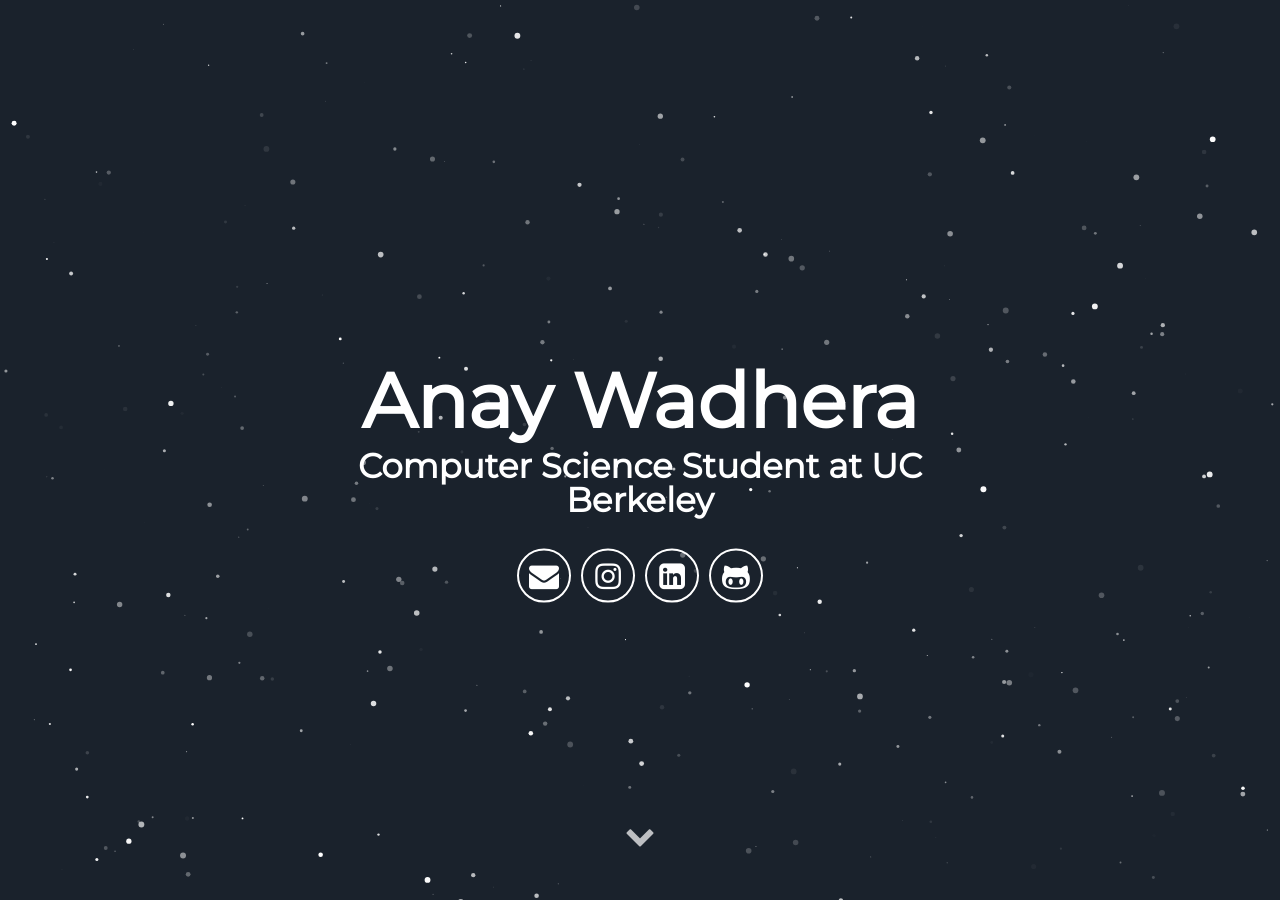
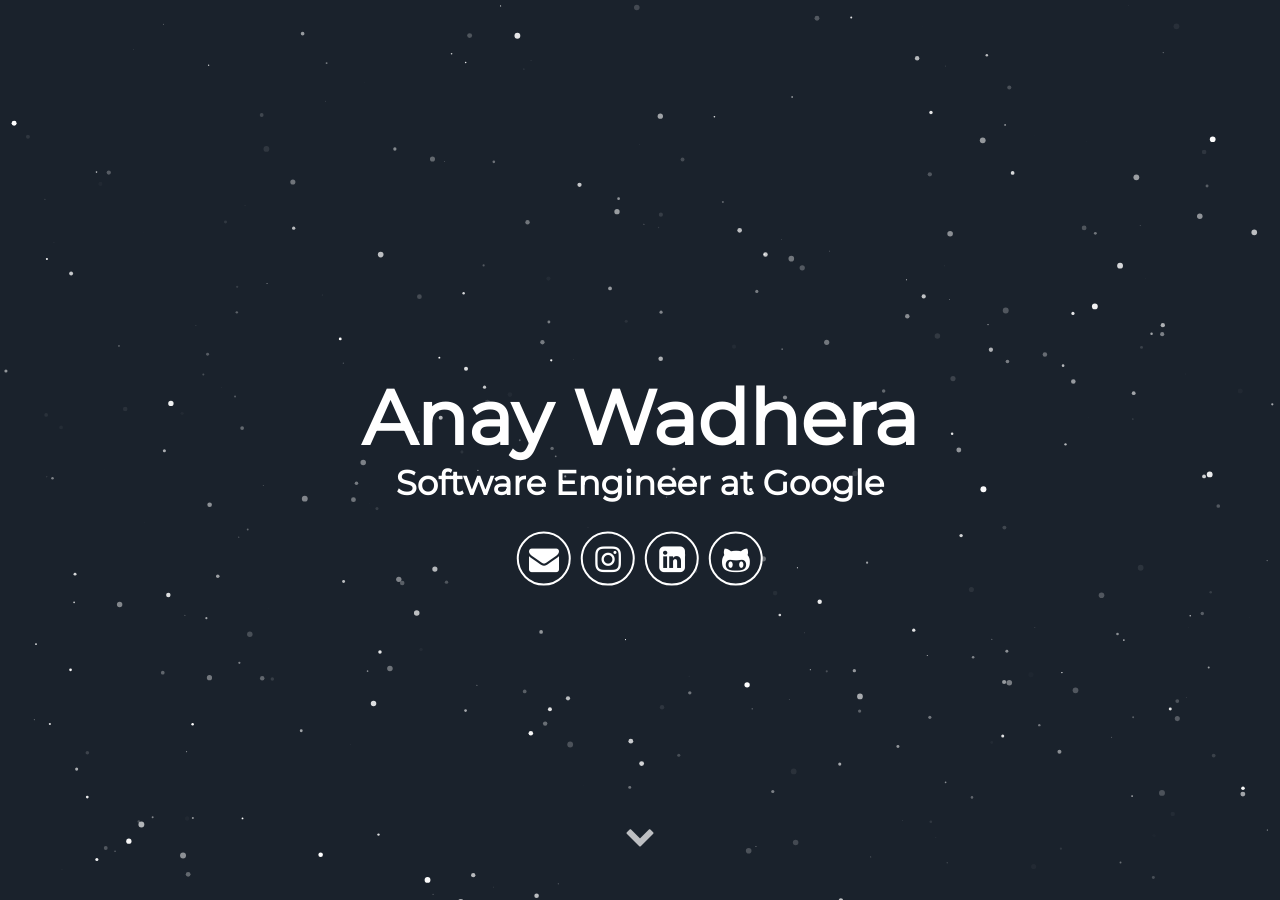
Before and after one commit to anayw2001/anayw2001.github.io, a Jekyll site: the page built from index.html, in a window 1280 px wide and 900 px high. Built offline with Jekyll 4.4.1, drawn with Linux system fonts in a browser that asks for light colours; some web fonts are replaced; some of the changed text lies outside the part shown.

Commit message:
update :)

```diff
--- a/_config.yml
+++ b/_config.yml
@@ -6,8 +6,8 @@ description: Jekyll Theme Minimal Resume
 
 # User settings
 username: Anay Wadhera
-user_description: I'm an incoming sophomore at UC Berkeley, studying CS and I'm always willing to learn about new things! I am very involved in the custom Android community, where I am the creator of a custom fork of Android called StatiXOS, which I created when I couldn't find any other fork of Android that really satisfied my needs for performance and stability.
-user_title: Computer Science Student at UC Berkeley
+user_description: I'm a software engineer at Google and I'm always willing to learn about new things! I am very involved in the custom Android community, where I am the creator of a custom fork of Android called StatiXOS, which I created when I couldn't find any other fork of Android that really satisfied my needs for performance and stability.
+user_title: Software Engineer at Google
 email: anay1018@gmail.com
 # twitter_username: lorem_ipsum
 # github_username:  lorem_ipsum
```
